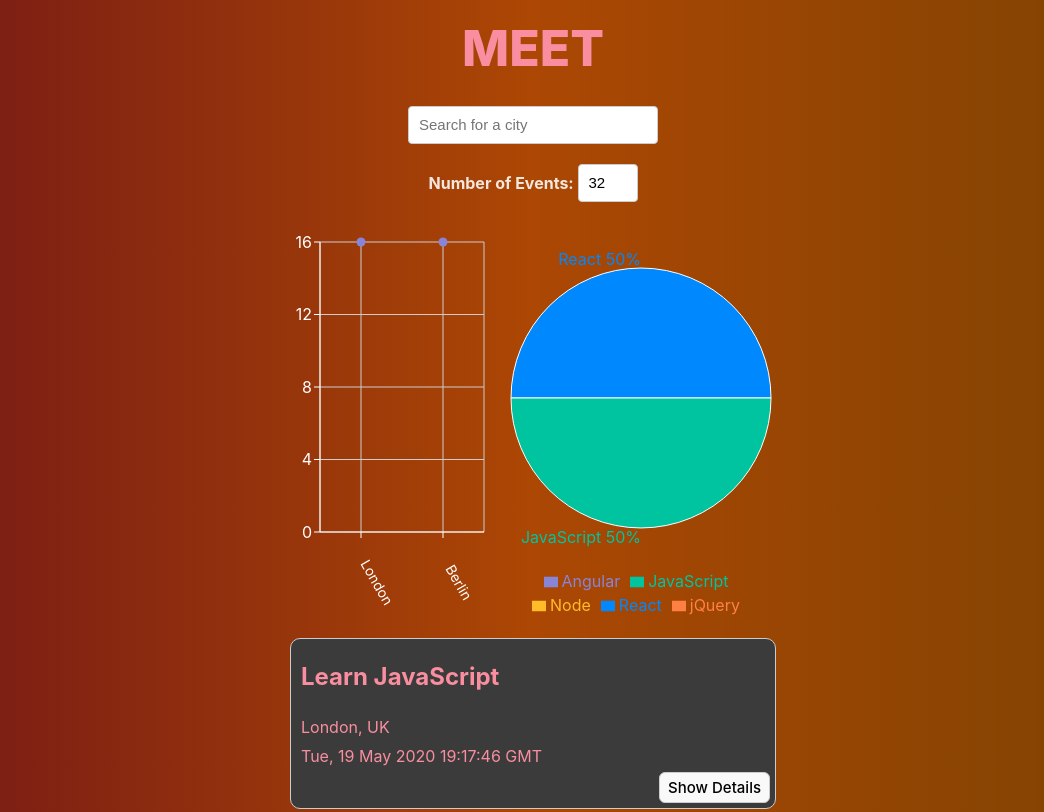
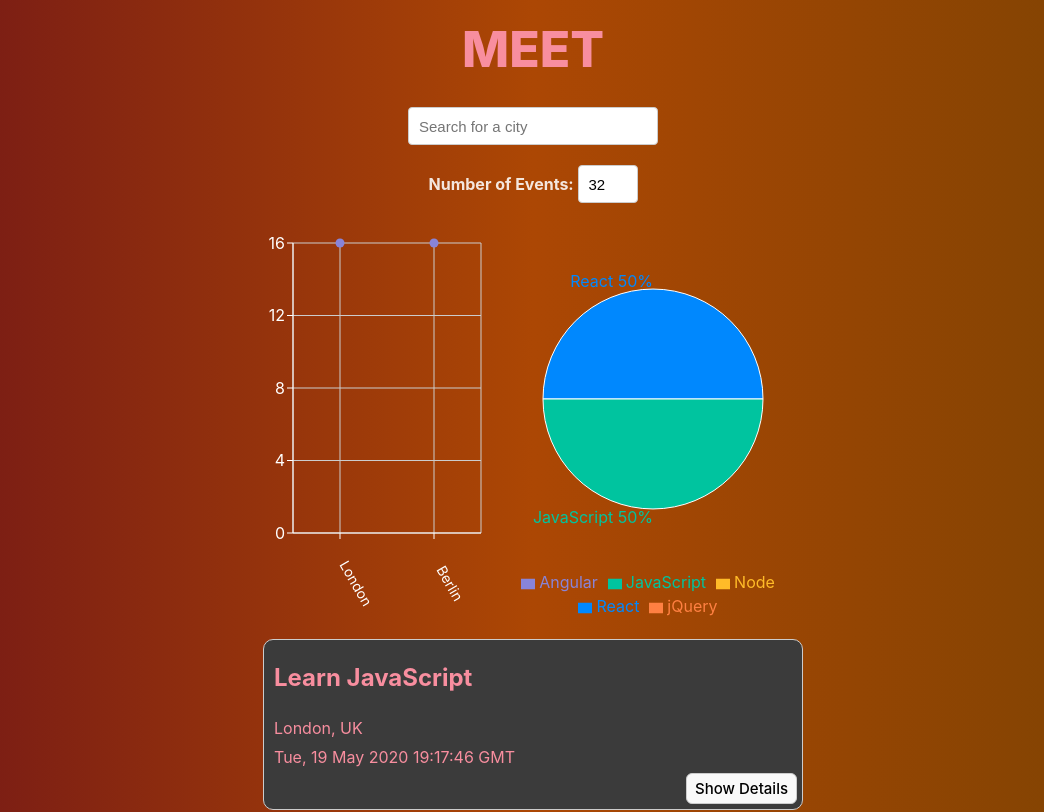
Before and after one commit to tonymcaron/meet, a React (Vite) app: page / in a window 1280 px wide. Shown: the top 812 px of the page, without its empty margins (107-1151 px from the left). Built offline with nearby package versions, Linux system fonts and the light colour scheme; what atatus-spa would draw is missing.

Commit message:
Update EventGenreCharts

```diff
--- a/src/components/EventGenresChart.jsx
+++ b/src/components/EventGenresChart.jsx
@@ -45,17 +45,17 @@ const EventGenresChart = ({ events }) => {
   };
 
   return (
-    <ResponsiveContainer width="270" height={400}>
+    <ResponsiveContainer width="300" height={400}>
       <PieChart>
         <Pie
           data={data}
           dataKey="value"
           labelLine={false}
           label={renderCustomizedLabel}
-          outerRadius={130}
+          outerRadius={110}
         >
           {data.map((entry, index) => (
-            <Cell hey={`cell-${index}`} fill={colors[index]} />
+            <Cell key={`cell-${index}`} fill={colors[index]} />
           ))}
         </Pie>
         <Legend verticalAlign="bottom" height={0} ></Legend>
```
